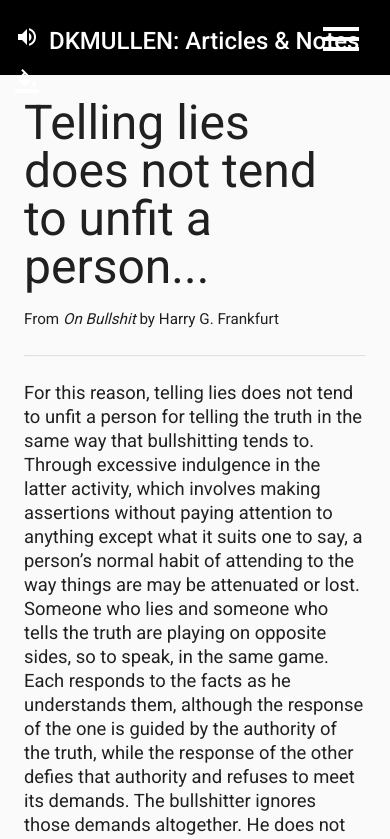
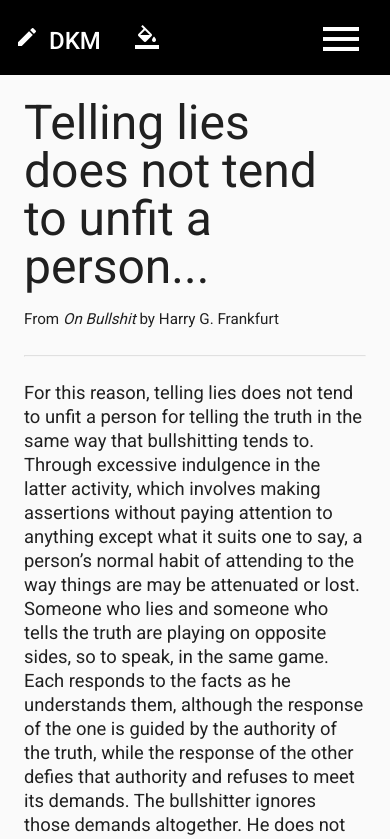
Before and after one commit to dkmullen/projectone, an Angular app: page /on-bull in a window 390 px wide. Shown: the top 839 px of the page. Built offline with nearby package versions, Linux system fonts and the light colour scheme.

Commit message:
Optimize topbar for mobile

```diff
--- a/src/app/topbar/topbar.component.html
+++ b/src/app/topbar/topbar.component.html
@@ -1,7 +1,8 @@
 <div class="topbar-wrapper topbar-background-color topbar-text-color">
   <div id="logo-area"><a routerLink='' class="topbar-text-color">
-    <div id="logo-icon"><i class="material-icons">volume_up</i></div>
+    <div id="logo-icon"><i class="material-icons">create</i></div>
     <div id="logo-text"><h6>DKMULLEN: Articles & Notes</h6></div>
+    <div id="alt-logo-text"><h6>DKM</h6></div>
   </a></div>
   <div id="theme-icon">
     <i class="material-icons"
--- a/src/app/topbar/topbar.component.scss
+++ b/src/app/topbar/topbar.component.scss
@@ -17,6 +17,10 @@
     display: inline-block;
     margin-right: 10px;
     padding-top: 10px;
+}
+
+#alt-logo-text {
+    display: none;
 }
 
 #theme-icon {
@@ -42,3 +46,17 @@
         display: none;
     }
 }
+
+@media screen and (max-width: 550px) {
+    #logo-text {
+        display: none;
+    }
+    #logo-area {
+        width: 120px;
+    }
+    #alt-logo-text {
+        display: inline-block;
+        margin-right: 10px;
+        padding-top: 10px;
+    }
+}
```
